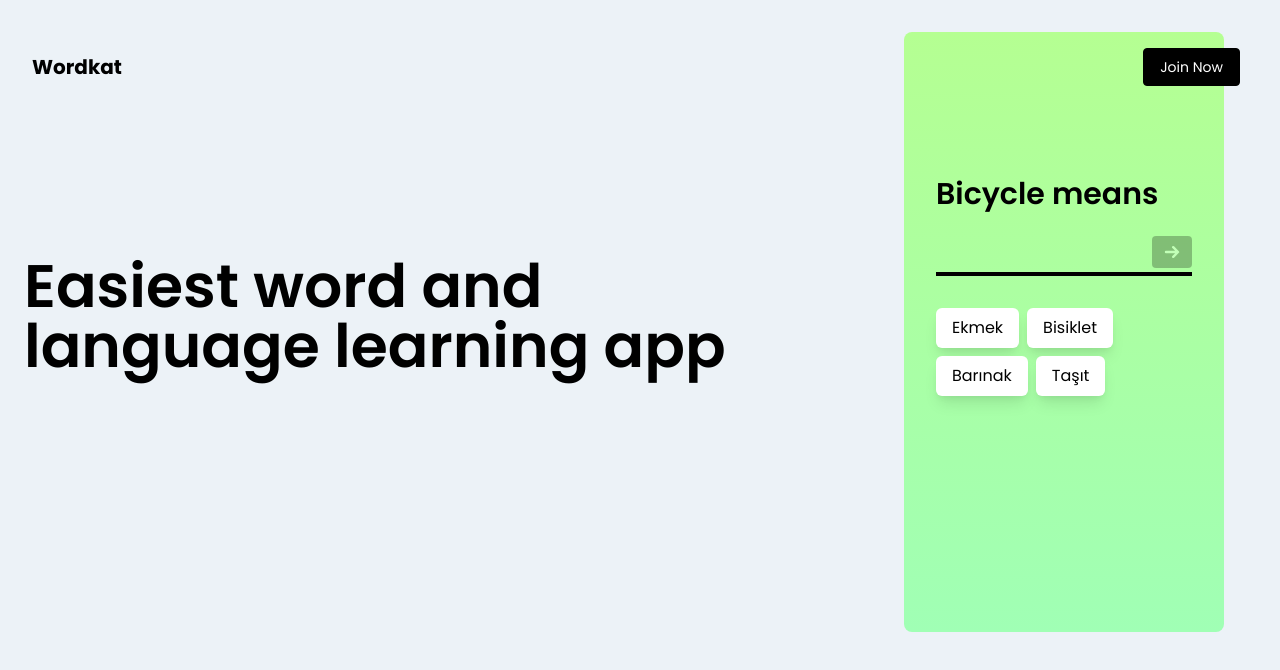
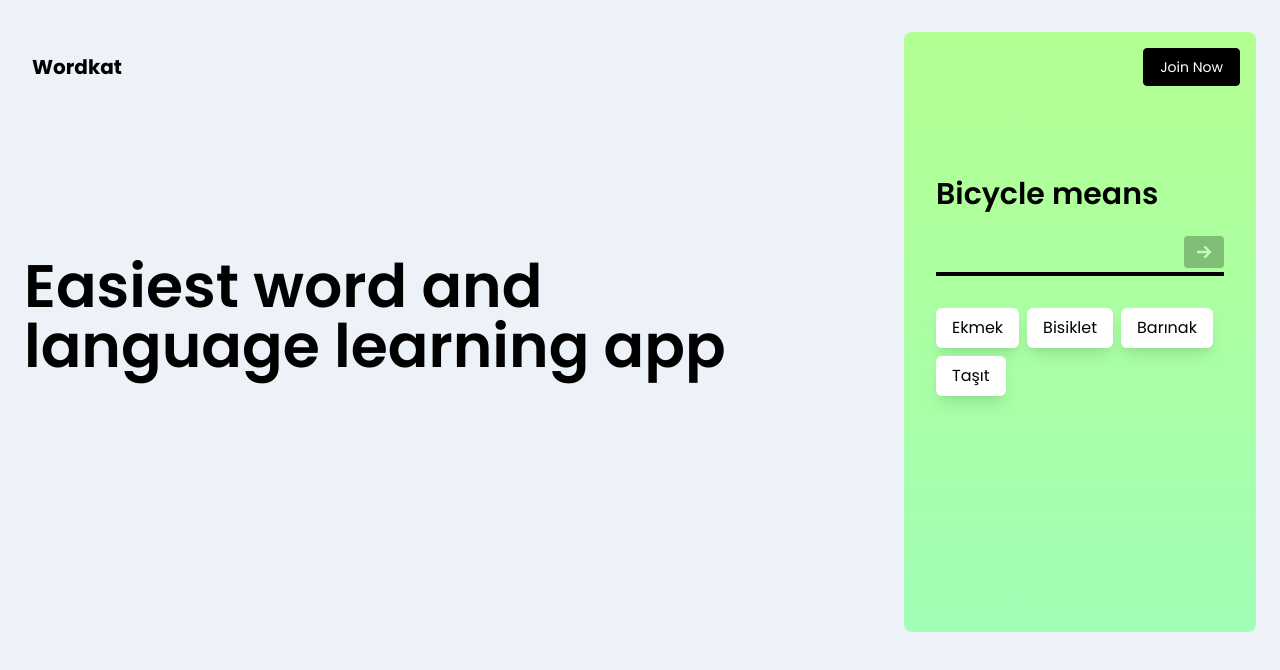
Before and after one commit to Nikruto/wordkat, a Next.js app: page / in a window 1280 px wide. Shown: the top 670 px of the page. Built offline with nearby package versions, Linux system fonts and the light colour scheme.

Commit message:
Fix intro page on desktop, oopsie

```diff
--- a/pages/index.js
+++ b/pages/index.js
@@ -27,7 +27,7 @@ export default function Home() {
         </h1>
         <div
           style={{ height: "calc(100vh - 80px" }}
-          className="rounded-lg col-start-6 col-span-2 max-h-[600px] max-w-xs w-full md:w-auto flex-shrink-0 mt-16 md:mt-8 bg-gradient-to-b from-[#B5FF92] to-[#A0FFB5] pt-16 lg:pt-36 px-8 flex flex-col"
+          className="rounded-lg col-start-6 col-span-2 max-h-[600px] max-w-xs md:max-w-xl w-full md:w-auto flex-shrink-0 mt-16 md:mt-8 bg-gradient-to-b from-[#B5FF92] to-[#A0FFB5] pt-16 lg:pt-36 px-8 flex flex-col"
         >
           <ExampleQuiz />
         </div>
```
